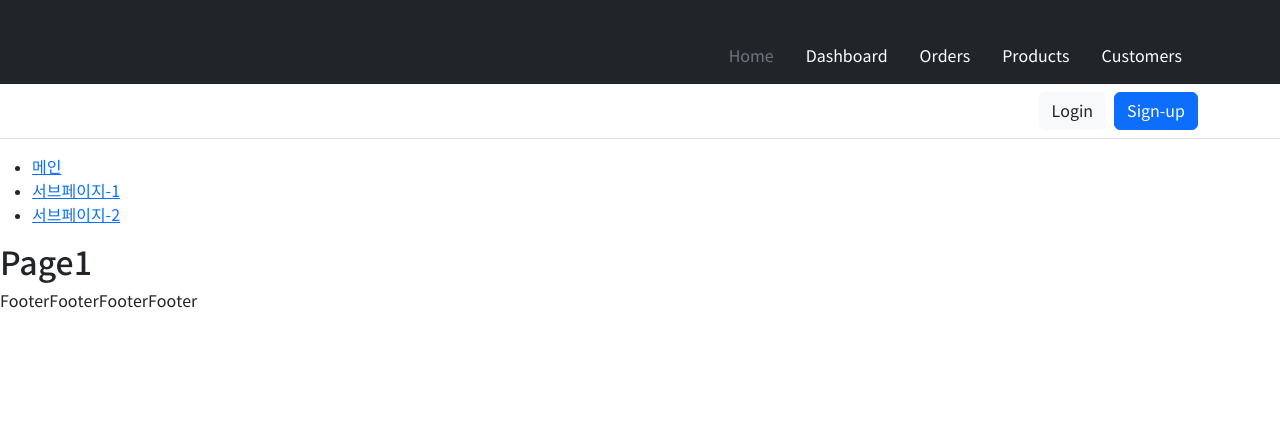
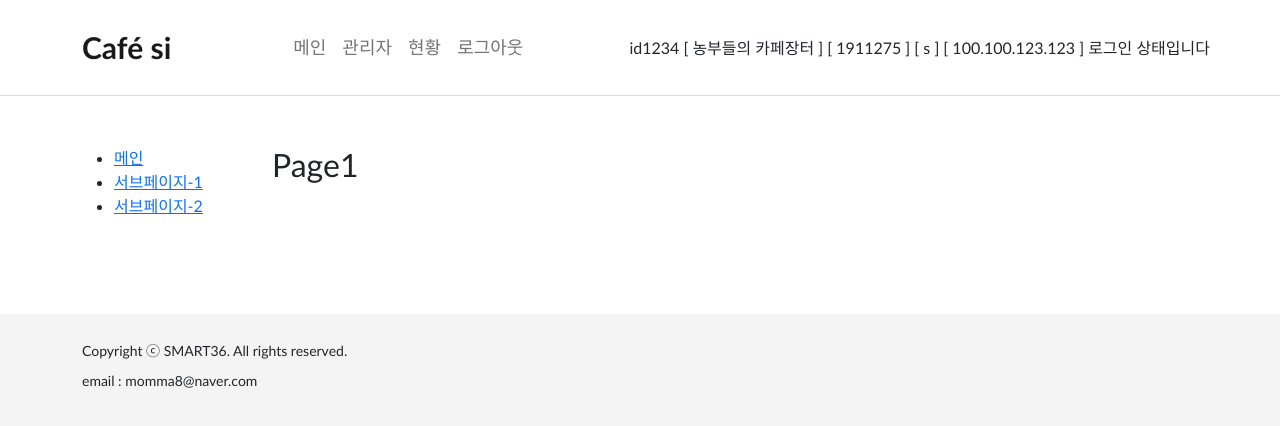
Before and after one commit to yl1017-yang/reactTest, a React (Create React App) app: page /reactTest/page1 in a window 1280 px wide. Shown: the top 426 px of the page. Built offline with nearby package versions, Linux system fonts and the light colour scheme.

Commit message:
테이블

```diff
--- a/src/RoutesMap.js
+++ b/src/RoutesMap.js
@@ -6,19 +6,19 @@ import Page2 from "./pages/Page2";
 import NoLayout from "./pages/NoLayout";
 
 const NotFound = () => {
-    return <Link to="..">없는 페이지임</Link>;
+    return <Link to="..">404 페이지-없는 페이지임</Link>;
 };
 
 function RoutesMap(){
     return(
     <BrowserRouter>
         <Routes>
-            <Route path={"/reactTest/"} element={<Layout />}> {/* 감싸는 Layout과 하위 Contents 구성 */}
-                <Route path={"/reactTest/"} element={<Main/>}/>
-                <Route path={"/reactTest/page1"} element={<Page1/>}/>
-                <Route path={"/reactTest/page2"} element={<Page2/>}/>
+            <Route path="/reactTest/" element={<Layout />}> {/* 감싸는 Layout과 하위 Contents 구성 */}
+                <Route path="/reactTest/" element={<Main/>}/>
+                <Route path="page1" element={<Page1/>}/>
+                <Route path="page2" element={<Page2/>}/>
             </Route>
-            <Route path={"/reactTest/no-layout"} element={<NoLayout/>}/>
+            <Route path="/reactTest/no-layout" element={<NoLayout/>}/>
             <Route path="/*" element={<NotFound />} />
         </Routes>
     </BrowserRouter>
--- a/src/assets/styles/common.css
+++ b/src/assets/styles/common.css
@@ -1,5 +1,10 @@
 html, body {
-    font-family: 'NotoSans', sans-serif !important;
+    font-family: 'Lato', 'NotoSans', sans-serif !important;
+    font-weight: 400;
+    -webkit-font-smoothing: antialiased;
+    -moz-osx-font-smoothing: grayscale;
+    margin: 0;
+    padding: 0;
 }
 
 @font-face {
@@ -38,30 +43,30 @@ html, body {
     url(../fonts/NotoSansKR-Bold.woff2) format('woff2'),
     url(../fonts/NotoSansKR-Bold.woff) format('woff');
 }
+@font-face {
+    font-family:'Lato';
+    font-style:normal;
+    font-weight:400;
+    font-display: swap;
+    src:local('Lato-Regular'),
+    url(../fonts/Lato-Regular.woff2) format('woff2'),
+    url(../fonts/Lato-Regular.woff) format('woff');
+}
+@font-face {
+    font-family:'Lato';
+    font-style:normal;
+    font-weight:700;
+    font-display: swap;
+    src:local('Lato-Bold'),
+    url(../fonts/Lato-Bold.woff2) format('woff2'),
+    url(../fonts/Lato-Bold.woff) format('woff');
+}
 
 
+/* Header 네비바 */
+#top-nav.navbar{padding:20px 0;background-color:#fff;border-bottom:1px solid #ddd;margin-bottom:50px;}
+#top-nav.navbar .navbar-brand{font-size:30px;font-weight:700;}
+#top-nav.navbar .navbar-nav{font-size:18px;}
 
-
-
-/* .wrap{ min-width: 1200px;}
-.container-area{ width: 100%; display: flex;}
-.container-area .lnb{ width: 200px; box-sizing: border-box;}
-.container-area .contents { position: relative; width: 100%; box-sizing: border-box;min-height: 500px; margin: 30px; background: #eee; }
-
-.lnb .menus {padding:40px 25px 0 25px;}
-.lnb .menus li {
-    position: relative; border-bottom: 1px solid #e1e3e9; min-height: 45px;
-}
-
-.lnb .menus li a {
-    display: block; font-weight: 400;  padding:8px 0;  box-sizing: border-box; font-size: 13px; color: #7c7e89; letter-spacing: -.13px; line-height: 19px; padding-right:18px;
-}
-
-.lnb .menus li.on a {font-weight: 800; color: yellowgreen;}
-
-.top_area { width: inherit; height: 80px;background-color: #3d3d3d;}
-.top_area .menus { margin: 0 30px}
-.top_area .menus ul { display: flex; justify-content: center;}
-.top_area .menus ul li a{display: block; font-size: 20px; height:45px; line-height: 45px; font-weight: 700; color: rgba(199, 210, 237, 0.8);padding:0 20px;}
-.top_area .menus ul li.on a{color: #fff}
- */
+.footer{background:#f4f4f4;margin-top:80px;padding:30px;}
+.footer p{line-height:1;font-size:14px;}
--- a/src/components/Footer.js
+++ b/src/components/Footer.js
@@ -1,7 +1,12 @@
+import { Container } from "react-bootstrap";
+
 function Footer(){
   return(
   <div className="footer">
-      FooterFooterFooterFooter
+    <Container>
+      <p>Copyright ⓒ SMART36. All rights reserved.</p>
+      <p>email : momma8@naver.com</p>
+    </Container>
   </div>
   )
 }
--- a/src/components/Header.js
+++ b/src/components/Header.js
@@ -1,66 +1,40 @@
-
 // 리액트 링크 : https://react-router.vlpt.us/1/03.html
 
+import { Navbar, Container, Nav, Row } from "react-bootstrap";
+import { useNavigate } from "react-router-dom";
+
 function Header(){
+  let navigate = useNavigate();
+
   return(
-    <div>
 
-    <div class="px-3 py-2 text-bg-dark">
-      <div class="container">
-        <div class="d-flex flex-wrap align-items-center justify-content-center justify-content-lg-start">
-          <a href="/" class="d-flex align-items-center my-2 my-lg-0 me-lg-auto text-white text-decoration-none">
-            <svg class="bi me-2" width="40" height="32" role="img" aria-label="Bootstrap">로고</svg>
-          </a>
+    <Navbar bg="" variant="" id="top-nav">
+      <Container>
+        <Row>
+          {/* <Navbar.Brand href="#home">Cafesi</Navbar.Brand> */}
+          <Navbar.Brand onClick={() => { navigate('/reactTest/') }}>Café si</Navbar.Brand>
+        </Row>
 
-          <ul class="nav col-12 col-lg-auto my-2 justify-content-center my-md-0 text-small">
-            <li>
-              <a href="#" class="nav-link text-secondary">
-                <svg class="bi d-block mx-auto mb-1" width="24" height="24">111</svg>
-                Home
-              </a>
-            </li>
-            <li>
-              <a href="#" class="nav-link text-white">
-                <svg class="bi d-block mx-auto mb-1" width="24" height="24">222</svg>
-                Dashboard
-              </a>
-            </li>
-            <li>
-              <a href="#" class="nav-link text-white">
-                <svg class="bi d-block mx-auto mb-1" width="24" height="24">333</svg>
-                Orders
-              </a>
-            </li>
-            <li>
-              <a href="#" class="nav-link text-white">
-                <svg class="bi d-block mx-auto mb-1" width="24" height="24">444</svg>
-                Products
-              </a>
-            </li>
-            <li>
-              <a href="#" class="nav-link text-white">
-                <svg class="bi d-block mx-auto mb-1" width="24" height="24">555</svg>
-                Customers
-              </a>
-            </li>
-          </ul>
-        </div>
-      </div>
-    </div>
-    <div class="px-3 py-2 border-bottom mb-3">
-      <div class="container d-flex flex-wrap justify-content-center">
-        <form class="col-12 col-lg-auto mb-2 mb-lg-0 me-lg-auto" role="search">
-          {/* <input type="search" class="form-control" placeholder="Search..." aria-label="Search"> */}
-        </form>
+        <Row>
+          <Nav className="me-auto">
+            <Nav.Link onClick={() => { navigate('/reactTest/') }}>메인</Nav.Link>
+            <Nav.Link onClick={() => { navigate('/reactTest/Page1')}}>관리자</Nav.Link>
+            <Nav.Link onClick={() => { navigate('/reactTest/Page2')}}>현황</Nav.Link>
+            <Nav.Link href="#deets">로그아웃</Nav.Link>
+            {/* <Link exact to="/reactTest/">메인</Link> */}
+            {/* <Nav.Link href="#features">서브페이지-1</Nav.Link> */}
+            {/* <Nav.Link href="#pricing">서브페이지-2</Nav.Link> */}
+          </Nav>
+        </Row>
 
-        <div class="text-end">
-          <button type="button" class="btn btn-light text-dark me-2">Login</button>
-          <button type="button" class="btn btn-primary">Sign-up</button>
-        </div>
-      </div>
-    </div>
+        <Row>
+          id1234 [ 농부들의 카페장터 ] [ 1911275 ] [ s ] [ 100.100.123.123 ] 로그인 상태입니다
+        </Row>
 
-  </div>
+      </Container>
+    </Navbar>
+
+
 
   )
 }
--- a/src/components/Lnb.js
+++ b/src/components/Lnb.js
@@ -3,8 +3,6 @@ import { Link } from 'react-router-dom';
 
 function Lnb(){
 	return(
-    <div className="lnb">
-        {/* <img src={logo} alt={"sosohanya logo"} /> */}
 	<div className="menus">
 		<ul>
       <li>
@@ -18,7 +16,6 @@ function Lnb(){
         </li>
       </ul>
 	</div>
-    </div>
 	)
 }
 
--- a/src/index.js
+++ b/src/index.js
@@ -1,6 +1,6 @@
 import React from 'react';
 import ReactDOM from 'react-dom/client';
-import './index.css';
+// import './index.css';
 import App from './App';
 import reportWebVitals from './reportWebVitals';
 
--- a/src/layouts/Layout.js
+++ b/src/layouts/Layout.js
@@ -1,25 +1,22 @@
-import Lnb from "../components/Lnb";
 import Header from "../components/Header";
 import Footer from "../components/Footer";
-import {Outlet} from "react-router-dom";
+import Lnb from "../components/Lnb";
+import { Outlet } from "react-router-dom";
+import { Container, Row, Col } from "react-bootstrap";
+
+// https://react-bootstrap.github.io/layout/breakpoints/
 
 function Layout(){
     return(
-    <div className="wrap">
-        <div className="header-area">
-            <Header/>
-        </div>
-        <div className="container-area">
-            <div className="lnb">
-                <Lnb/>
-            </div>
-            <div className="contents">
-                <Outlet/> {/* 이 부분이 하위 Route에 매핑된 컴포넌트(page1, page2)로 치환됨 */}
-            </div>
-        </div>
-        <div className="footer-area">
-            <Footer/>
-        </div>
+    <div>
+        <Header/>
+        <Container>
+            <Row>
+                <Col md={4} lg={2}><Lnb/></Col>
+                <Col md={8} lg={10}><Outlet/></Col>
+            </Row>
+        </Container>
+        <Footer/>
     </div>
     )
 }
```
Also changed, not shown: src/pages/Main.js (+120 -8 lines), 1 other file (tests, documents, lock files or other folders). Lines whose indentation alone changed are shown as unchanged.
